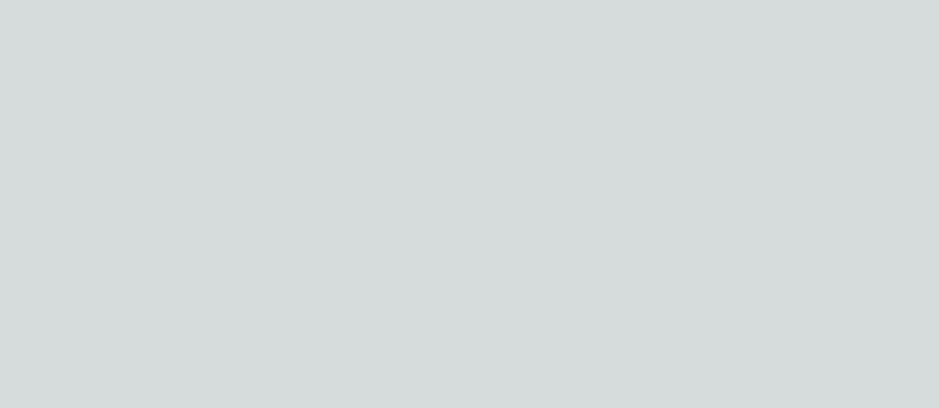
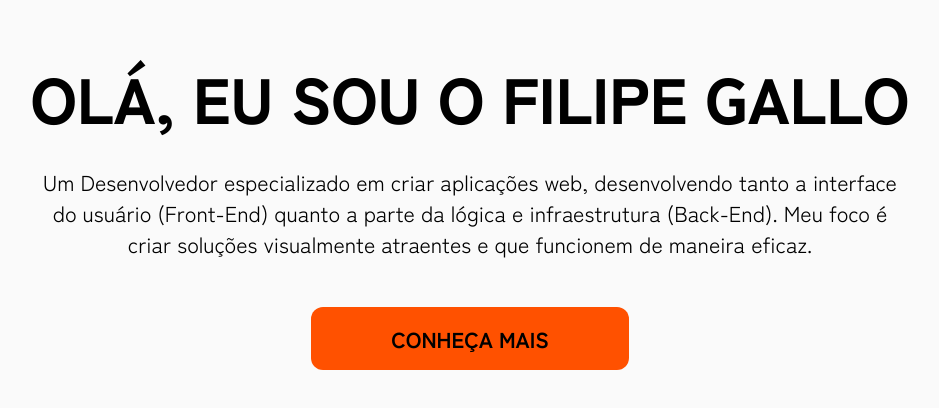
Before and after one commit to filipegallodev/portfolio, a Next.js app in the folder frontend/: page / in a window 1280 px wide. Shown: the part 190-598 px from the top of the page, without its empty margins (170-1109 px from the left). Built offline with nearby package versions, Linux system fonts and the light colour scheme.

Commit message:
installed styled-components and welcome page

```diff
--- a/frontend/src/app/page.tsx
+++ b/frontend/src/app/page.tsx
@@ -1,3 +1,67 @@
+"use client";
+
+import styled from "styled-components";
+
 export default function Home() {
-  return <main></main>;
+  return (
+    <MainBox>
+      <HomeWelcomeBox>
+        <FirstMessage></FirstMessage>
+        <DeveloperName>Olá, eu sou o Filipe Gallo</DeveloperName>
+        <DescriptionBox>
+          <DescriptionText>
+            Um Desenvolvedor especializado em criar aplicações web,
+            desenvolvendo tanto a interface do usuário (Front-End) quanto a
+            parte da lógica e infraestrutura (Back-End). Meu foco é criar
+            soluções visualmente atraentes e que funcionem de maneira eficaz.
+          </DescriptionText>
+        </DescriptionBox>
+        <KnowMoreButton>Conheça mais</KnowMoreButton>
+      </HomeWelcomeBox>
+    </MainBox>
+  );
 }
+
+const MainBox = styled.main`
+  height: 100%;
+  display: flex;
+  align-items: center;
+  justify-content: center;
+`;
+
+const HomeWelcomeBox = styled.div`
+  max-width: var(--max-width);
+  width: 100%;
+  text-align: center;
+`;
+
+const FirstMessage = styled.span`
+  font-size: var(--default-font-size);
+`;
+
+const DeveloperName = styled.h1`
+  text-transform: uppercase;
+  font-size: 4rem;
+  font-weight: 900;
+`;
+
+const DescriptionBox = styled.div`
+  max-width: 880px;
+  width: 100%;
+  margin: 24px auto 48px auto;
+`;
+
+const DescriptionText = styled.p`
+  font-size: var(--default-font-size);
+`;
+
+const KnowMoreButton = styled.button`
+  background-color: var(--button-backgroung);
+  padding: 1rem 5rem;
+  border-radius: var(--border-radius);
+  border: none;
+  text-transform: uppercase;
+  font-size: 1.35rem;
+  font-weight: 600;
+  cursor: pointer;
+`;
--- a/frontend/src/styles/globals.css
+++ b/frontend/src/styles/globals.css
@@ -1,82 +1,18 @@
+@import url("https://fonts.googleapis.com/css2?family=Zen+Kaku+Gothic+New:wght@300;400;500;700;900&display=swap");
+
 :root {
   --max-width: 1100px;
   --border-radius: 12px;
-  --font-mono: ui-monospace, Menlo, Monaco, "Cascadia Mono", "Segoe UI Mono",
-    "Roboto Mono", "Oxygen Mono", "Ubuntu Monospace", "Source Code Pro",
-    "Fira Mono", "Droid Sans Mono", "Courier New", monospace;
-
-  --foreground-rgb: 0, 0, 0;
-  --background-start-rgb: 214, 219, 220;
-  --background-end-rgb: 255, 255, 255;
-
-  --primary-glow: conic-gradient(
-    from 180deg at 50% 50%,
-    #16abff33 0deg,
-    #0885ff33 55deg,
-    #54d6ff33 120deg,
-    #0071ff33 160deg,
-    transparent 360deg
-  );
-  --secondary-glow: radial-gradient(
-    rgba(255, 255, 255, 1),
-    rgba(255, 255, 255, 0)
-  );
-
-  --tile-start-rgb: 239, 245, 249;
-  --tile-end-rgb: 228, 232, 233;
-  --tile-border: conic-gradient(
-    #00000080,
-    #00000040,
-    #00000030,
-    #00000020,
-    #00000010,
-    #00000010,
-    #00000080
-  );
-
-  --callout-rgb: 238, 240, 241;
-  --callout-border-rgb: 172, 175, 176;
-  --card-rgb: 180, 185, 188;
-  --card-border-rgb: 131, 134, 135;
-}
-
-@media (prefers-color-scheme: dark) {
-  :root {
-    --foreground-rgb: 255, 255, 255;
-    --background-start-rgb: 0, 0, 0;
-    --background-end-rgb: 0, 0, 0;
-
-    --primary-glow: radial-gradient(rgba(1, 65, 255, 0.4), rgba(1, 65, 255, 0));
-    --secondary-glow: linear-gradient(
-      to bottom right,
-      rgba(1, 65, 255, 0),
-      rgba(1, 65, 255, 0),
-      rgba(1, 65, 255, 0.3)
-    );
-
-    --tile-start-rgb: 2, 13, 46;
-    --tile-end-rgb: 2, 5, 19;
-    --tile-border: conic-gradient(
-      #ffffff80,
-      #ffffff40,
-      #ffffff30,
-      #ffffff20,
-      #ffffff10,
-      #ffffff10,
-      #ffffff80
-    );
-
-    --callout-rgb: 20, 20, 20;
-    --callout-border-rgb: 108, 108, 108;
-    --card-rgb: 100, 100, 100;
-    --card-border-rgb: 200, 200, 200;
-  }
+  --default-font-size: 1.35rem;
+  --button-backgroung: #ff5100;
 }
 
 * {
   box-sizing: border-box;
   padding: 0;
   margin: 0;
+  font-family: "Zen Kaku Gothic New", sans-serif;
+  font-style: normal;
 }
 
 html,
@@ -86,13 +22,9 @@ body {
 }
 
 body {
-  color: rgb(var(--foreground-rgb));
-  background: linear-gradient(
-      to bottom,
-      transparent,
-      rgb(var(--background-end-rgb))
-    )
-    rgb(var(--background-start-rgb));
+  height: 100vh;
+  color: #000;
+  background: #fafafa;
 }
 
 a {
```
Also changed, not shown: frontend/package.json (+4 -3 lines), 1 other file (tests, documents, lock files or other folders).
